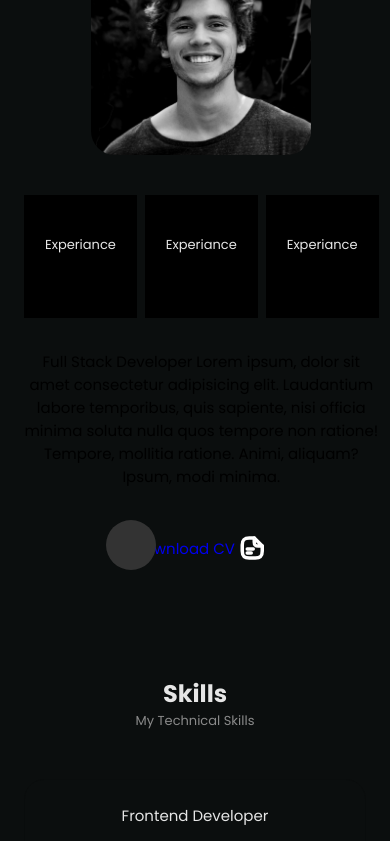
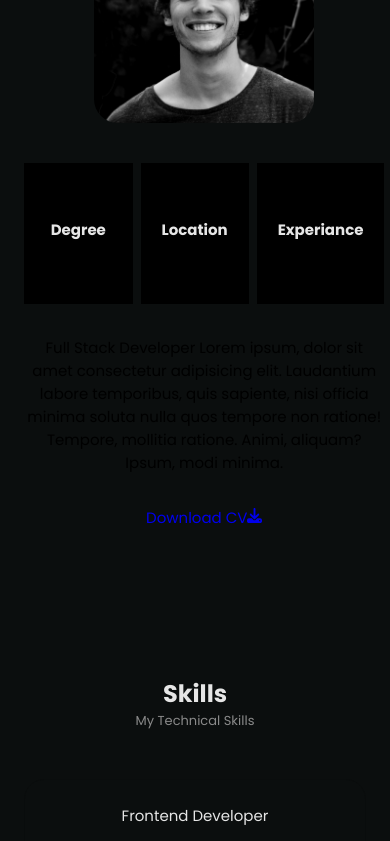
Before and after one commit to a3ela/Portfolio, a React (Vite) app: page / in a window 390 px wide. Shown: the part 4139-4980 px from the top of the page. Built offline with nearby package versions, Linux system fonts and the light colour scheme.

Commit message:
feat: added a responsiveness

```diff
--- a/src/components/About/About.jsx
+++ b/src/components/About/About.jsx
@@ -2,14 +2,18 @@ import React from "react";
 import AboutImg from "../../assets/about.jpg";
 import CV from "../../assets/John-Cv.pdf";
 import Info from "./Info";
-import { DownloadIcon } from "../../icons";
+import { FaDownload } from "react-icons/fa6";
 
 import "./about.css";
+
 const About = () => {
   return (
     <section className="about section" id="about">
-      <h2 className="section__title">About Me</h2>
-      <span className="section__subtitle">Something About Me</span>
+      <div className="section__header container">
+        <h2 className="section__title">About Me</h2>
+        <span className="section__subtitle">Something About Me</span>
+      </div>
+
       <div className="about__container container grid">
         <img src={AboutImg} alt="image" className="about__img" />
         <div className="about__data">
@@ -21,9 +25,9 @@ const About = () => {
             officia minima soluta nulla quos tempore non ratione! Tempore,
             mollitia ratione. Animi, aliquam? Ipsum, modi minima.
           </p>
-          <a download="" href={CV} className="btn btn--flex">
-            Download CV
-            <DownloadIcon />
+          <a download="" href={CV} className="button button--flex">
+            <span>Download CV</span>
+            <FaDownload />
           </a>
         </div>
       </div>
--- a/src/components/About/Info.jsx
+++ b/src/components/About/Info.jsx
@@ -1,23 +1,24 @@
 import React from "react";
-import { IoHomeOutline } from "react-icons/io5";
-
+import { FaUserGraduate } from "react-icons/fa";
+import { FaLocationDot } from "react-icons/fa6";
+import { FaComputer } from "react-icons/fa6";
 const Info = () => {
   return (
     <div className="about__info grid">
       <div className="about__box">
-        <IoHomeOutline />
-        <h3 className="about__title">Experiance</h3>
-        <span className="about__subtitle">8 years work</span>
+        <FaUserGraduate />
+        <h3 className="about__title">Degree</h3>
+        <span className="about__subtitle">Computer Science</span>
       </div>
       <div className="about__box">
-        <IoHomeOutline />
-        <h3 className="about__title">Experiance</h3>
-        <span className="about__subtitle">8 years work</span>
+        <FaLocationDot />
+        <h3 className="about__title">Location</h3>
+        <span className="about__subtitle">Ethiopia</span>
       </div>
       <div className="about__box">
-        <IoHomeOutline />
+        <FaComputer />
         <h3 className="about__title">Experiance</h3>
-        <span className="about__subtitle">8 years work</span>
+        <span className="about__subtitle">3 years work</span>
       </div>
     </div>
   );
--- a/src/components/About/about.css
+++ b/src/components/About/about.css
@@ -1,3 +1,6 @@
+.about {
+  padding-top: 10rem;
+}
 .about__container {
   grid-template-columns: repeat(2, 1fr);
   align-items: center;
@@ -11,7 +14,7 @@
 }
 
 .about__info {
-  grid-template-columns: repeat(3, 140px);
+  grid-template-columns: repeat(3, 1fr);
   gap: 0.5rem;
   margin-bottom: var(--mb-2);
 }
@@ -23,27 +26,29 @@
   padding: 1rem 1.25rem;
 }
 
-.about__icon {
+.about__box svg {
   font-size: 1.5rem;
-  color: var(--title-color);
+  color: var(--secondary-clr1);
   margin-bottom: var(--mb-0-5);
 }
 
 .about__title {
-  font-size: var(--small-font-size);
-  font-weight: var(--font-medium);
+  font-size: var(--normal-font-size);
+  font-weight: var(--font-bold);
 }
 
 .about__subtitle {
-  font-size: var(--smaller-font-size);
+  font-size: var(--small-font-size);
 }
 
 .about__description {
-  padding: 0 4rem 0 0;
   margin-bottom: var(--mb-2-5);
 }
 
 @media screen and (max-width: 992px) {
+  .about {
+    padding-top: 0;
+  }
   .about__container {
     grid-template-columns: 1fr;
     row-gap: 2.5rem;
```
